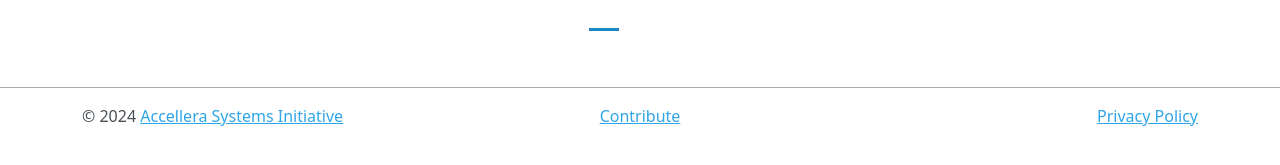
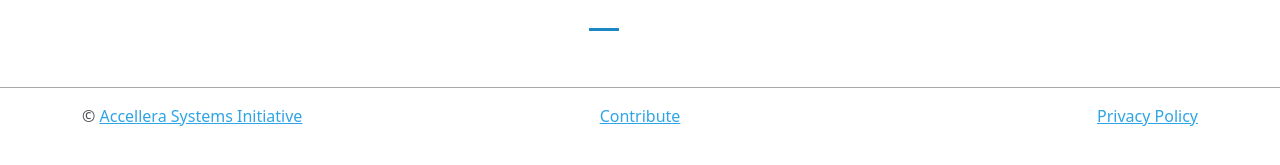
Before and after one commit to accellera-official/systemc.org, an MkDocs documentation site: the page built from docs/index.md, in a window 1280 px wide. Shown: the part 721-886 px from the top of the page. Built offline with MkDocs 1.6.1, drawn with Linux system fonts in a browser that asks for light colours; nearby versions of some CDN libraries.

```diff
--- a/overrides/404.html
+++ b/overrides/404.html
@@ -27,7 +27,7 @@
 <hr>
 <div class="container">
     <div class="row">
-        <div class="col-md-4" style="text-align: left;">&copy; 2024 <a href="https://accellera.org/" target="_blank">Accellera Systems Initiative</a></div>
+        <div class="col-md-4" style="text-align: left;">&copy; <a href="https://accellera.org/" target="_blank">Accellera Systems Initiative</a></div>
         <div class="col-md-4" style="text-align: center;"><a href="https://github.com/accellera-official/systemc.org" target="_blank">Contribute</a></div>
         <div class="col-md-4" style="text-align: right;">
             <a href="/privacy/">Privacy Policy</a>
--- a/overrides/main.html
+++ b/overrides/main.html
@@ -29,7 +29,7 @@
 <hr>
 <div class="container">
     <div class="row">
-        <div class="col-md-4" style="text-align: left;">&copy; 2024 <a href="https://accellera.org/" target="_blank">Accellera Systems Initiative</a></div>
+        <div class="col-md-4" style="text-align: left;">&copy; <a href="https://accellera.org/" target="_blank">Accellera Systems Initiative</a></div>
         <div class="col-md-4" style="text-align: center;"><a href="https://github.com/accellera-official/systemc.org" target="_blank">Contribute</a></div>
         <div class="col-md-4" style="text-align: right;">
             <a href="/privacy/">Privacy Policy</a>
```
Also changed, not shown: README.md (+1 -1 lines).
